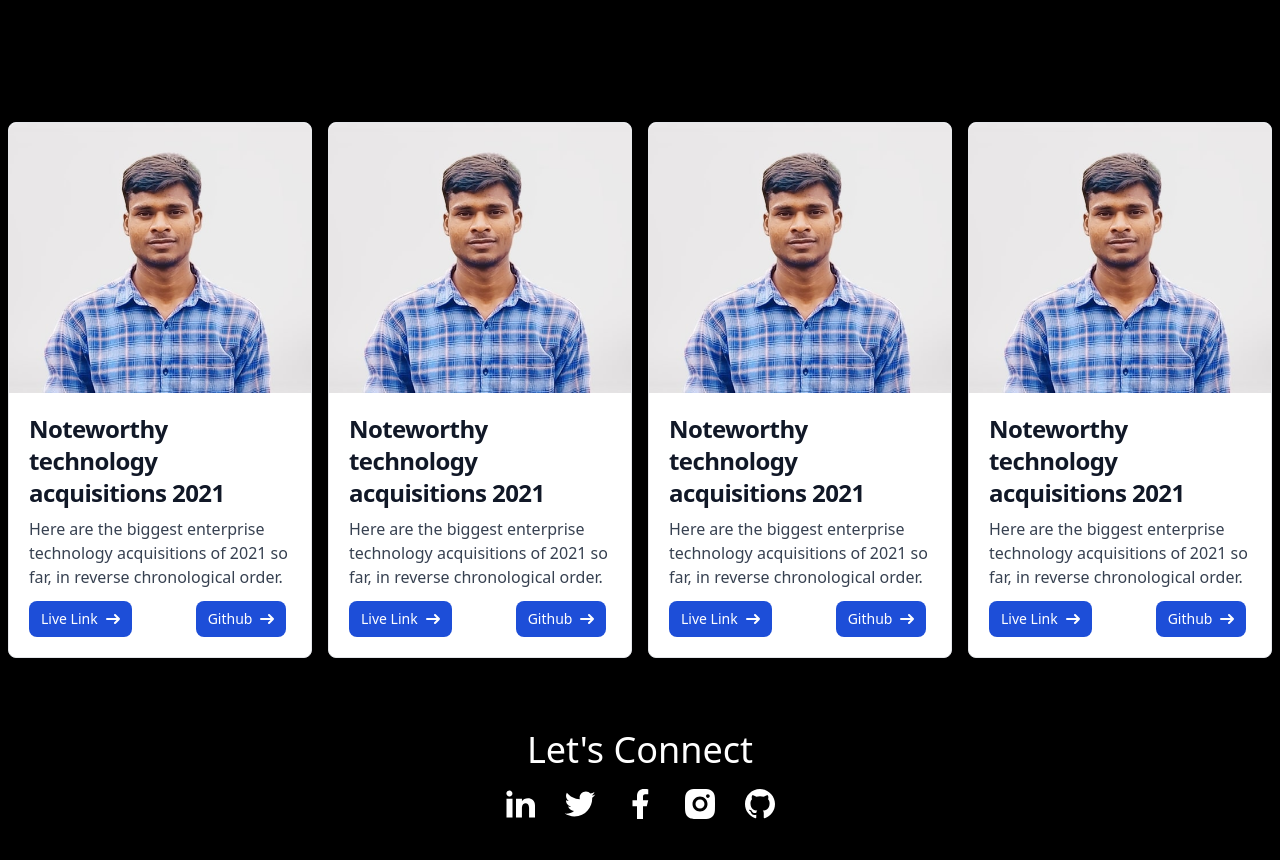
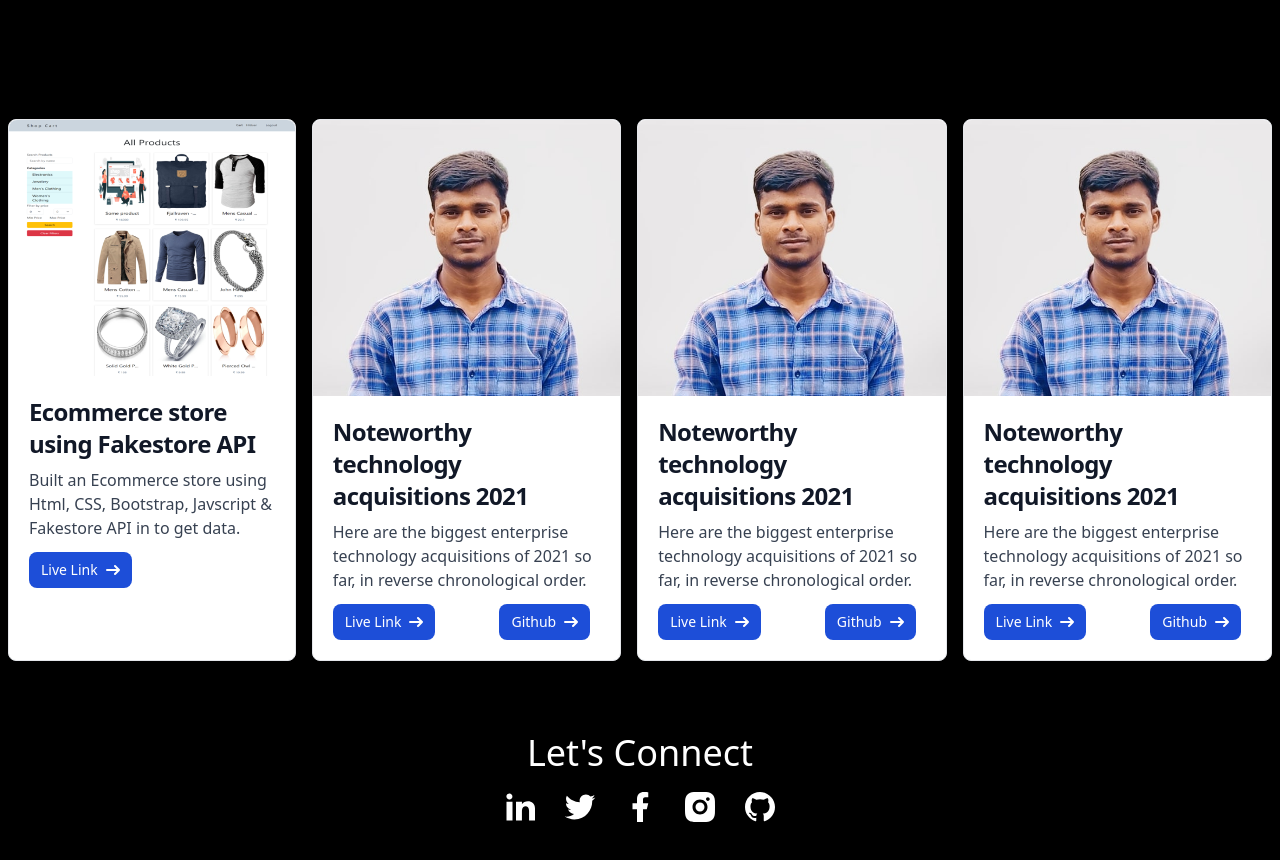
Before and after one commit to therajusah/Portfolio, a React (Vite) app: page / in a window 1280 px wide. Shown: the part 1840-2700 px from the top of the page. Built offline with nearby package versions, Linux system fonts and the light colour scheme.

Commit message:
added 1st prject in the card

```diff
--- a/src/components/App.jsx
+++ b/src/components/App.jsx
@@ -3,7 +3,8 @@ import { gsap } from "gsap";
 import LocomotiveScroll from "locomotive-scroll";
 import "locomotive-scroll/dist/locomotive-scroll.css";
 import myImage from "../assets/Raju_pass.jpg";
-// import MouseFollower from "./MouseFollower.jsx";
+import ecomImg from "../assets/ecom-i.png";
+import MouseFollower from "./MouseFollower.jsx";
 
 import {
   RiLinkedinFill,
@@ -54,7 +55,7 @@ function App() {
           }
         `}
       </style>
-      {/* <MouseFollower /> */}
+      <MouseFollower />
       <div ref={scrollRef} data-scroll-container>
         <div className="min-h-screen bg-black">
           <div className="container px-6 mx-auto md:px-10">
@@ -163,18 +164,17 @@ function App() {
               {/* 1st card */}
               {/* todo w-1/4 mx-4  h-96  */}
               <div className="max-w-sm m-2 bg-white border border-gray-200 rounded-lg shadow dark:bg-gray-800 dark:border-gray-700  ">
-                <a href="#">
-                  <img className="rounded-t-lg" src={myImage} alt="" />
+                <a href="https://ecom-fakestore.vercel.app/" target="_blank">
+                  <img className="rounded-t-lg" src={ecomImg} alt="" />
                 </a>
                 <div className="p-5">
                   <a href="#">
                     <h5 className="mb-2 text-2xl font-bold tracking-tight text-gray-900 dark:text-white">
-                      Noteworthy technology acquisitions 2021
+                      Ecommerce store using Fakestore API
                     </h5>
                   </a>
                   <p className="mb-3 font-normal text-gray-700 dark:text-gray-400">
-                    Here are the biggest enterprise technology acquisitions of
-                    2021 so far, in reverse chronological order.
+                    Built an Ecommerce store using Html, CSS, Bootstrap, Javscript & Fakestore API in to get data.
                   </p>
                   <a
                     href="#"
@@ -197,7 +197,7 @@ function App() {
                       />
                     </svg>
                   </a>
-                  <a
+                  {/* <a
                     href="#"
                     className="inline-flex items-center px-3 py-2 ml-16 text-sm font-medium text-center text-white bg-blue-700 rounded-lg hover:bg-blue-800 focus:ring-4 focus:outline-none focus:ring-blue-300 dark:bg-blue-600 dark:hover:bg-blue-700 dark:focus:ring-blue-800"
                   >
@@ -217,7 +217,7 @@ function App() {
                         d="M1 5h12m0 0L9 1m4 4L9 9"
                       />
                     </svg>
-                  </a>
+                  </a> */}
                 </div>
               </div>
 
```
Also changed, not shown: src/assets/ecom-i.png (added).
